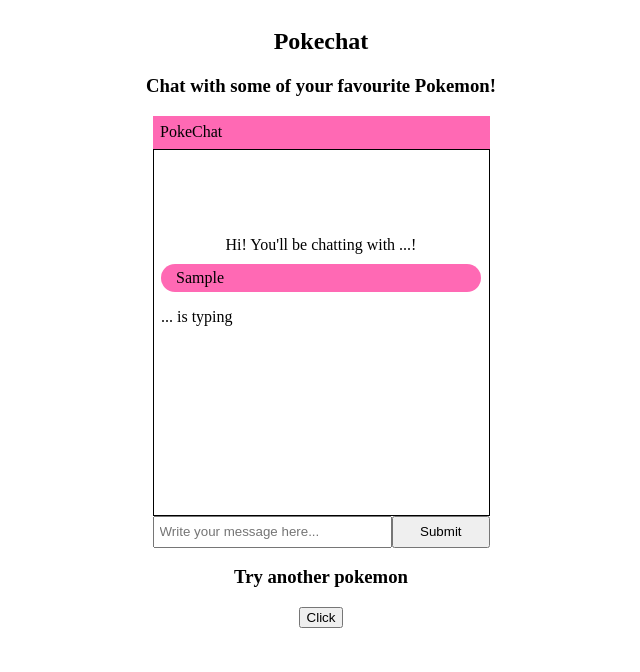
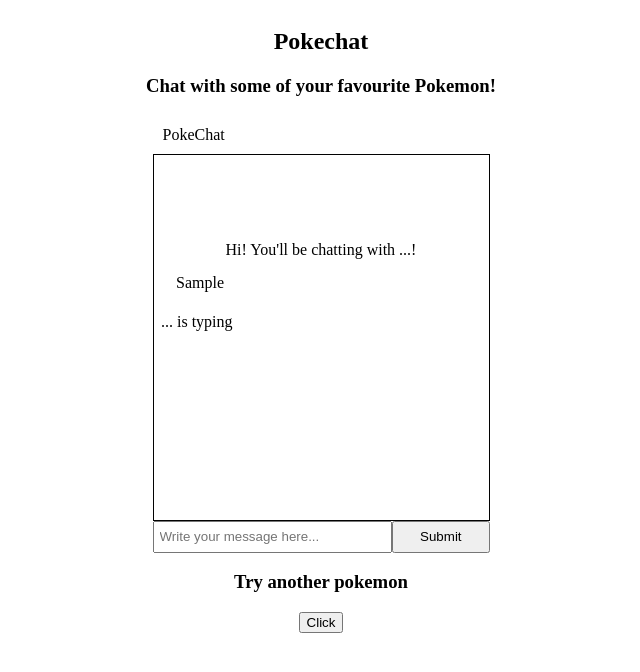
Before and after one commit to JonasThers/pokechat, a Nuxt app: page / in a window 1280 px wide. Both pictures are taken after typing "Sample" into the empty fields and a click on the button "Submit". Shown: the top 672 px of the page, without its empty margins (319-959 px from the left). Built offline with nearby package versions, Linux system fonts and the light colour scheme; no server answers.

Commit message:
Style chat window based on type of Pokemon

```diff
--- /dev/null
+++ b/assets/colors.css
@@ -0,0 +1,22 @@
+:root {
+  --black: #010101;
+  --white: #fff;
+  --normal: #A8A77A;
+  --fire: #EE8130;
+  --water: #6390F0;
+  --electric: #F7D02C;
+  --grass: #7AC74C;
+  --ice: #96D9D6;
+  --fighting: #C22E28;
+  --poison: #A33EA1;
+  --ground: #E2BF65;
+  --flying: #A98FF3;
+  --psychic: #F95587;
+  --bug: #A6B91A;
+  --rock: #B6A136;
+  --ghost: #735797;
+  --dragon: #6F35FC;
+  --dark: #705746;
+  --steel: #B7B7CE;
+  --fairy: #D685AD;
+}
--- a/components/Chat.vue
+++ b/components/Chat.vue
@@ -1,19 +1,20 @@
 <template>
   <section class="chat">
-    <div class="chat__banner">PokeChat</div>
+    <div class="chat__banner" :class="pokemonType">PokeChat</div>
     <div class="chat__window">
       <div class="chat__window-header">
         <img class="chat__window-avatar" :src="pokemonAvatar" />
         <div class="chat__window-name">Hi! You'll be chatting with {{ pokemonName }}!</div>
       </div>
       <li v-for="(messageInChat, index) in messagesInChat" :key=index class="chat__message"
-        :class="'chat__message--' + messageInChat.sender">
+        :class="['chat__message--' + messageInChat.sender, pokemonType]">
         {{ messageInChat.content }}
       </li>
       <p class="chat__status">{{ status }}</p>
     </div>
     <form class="chat__actions" @submit="submitMessage">
-      <input class="chat__actions-input" name="message" id="message" placeholder="Write your message here..." v-model="message" />
+      <input class="chat__actions-input" name="message" id="message" placeholder="Write your message here..."
+        v-model="message" />
       <button class="chat__actions-button" type="submit">Submit</button>
       <p v-if="failure">Please type in a valid message</p>
     </form>
@@ -84,6 +85,9 @@
     },
     pokemonAvatar() {
       return this.pokemon.sprites ? this.pokemon.sprites.versions['generation-i']['red-blue'].front_default : null
+    },
+    pokemonType() {
+      return this.pokemon.types ? this.pokemon.types[0].type.name : null
     }
   },
   watch: {
@@ -95,17 +99,102 @@
 </script>
 
 <style scoped>
+.normal {
+  background: var(--normal);
+  color: var(--white);
+}
+
+.fire {
+  background: var(--fire);
+  color: var(--white);
+}
+
+.water {
+  background: var(--water);
+  color: var(--white);
+}
+
+.electric {
+  background: var(--electric);
+  color: var(--white);
+}
+
+.grass {
+  background: var(--grass);
+  color: var(--white);
+}
+
+.ice {
+  background: var(--ice);
+}
+
+.fighting {
+  background: var(--fighting);
+  color: var(--white);
+}
+
+.poison {
+  background: var(--poison);
+  color: var(--white);
+}
+
+.ground {
+  background: var(--ground);
+}
+
+.flying {
+  background: var(--flying);
+}
+
+.psychic {
+  background: var(--psychic);
+  color: var(--white);
+}
+
+.bug {
+  background: var(--bug);
+  color: var(--white);
+}
+
+.rock {
+  background: var(--rock);
+  color: var(--white);
+}
+
+.ghost {
+  background: var(--ghost);
+  color: var(--white);
+}
+
+.dragon {
+  background: var(--dragon);
+  color: var(--white);
+}
+
+.dark {
+  background: var(--dark);
+}
+
+.steel {
+  background: var(--steel);
+}
+
+.fairy {
+  background: var(--fairy);
+  color: var(--white);
+}
+
+
 .chat__window {
   height: 350px;
   width: 320px;
-  border: 1px solid black;
+  border: 1px solid var(--black);
   overflow-y: auto;
   padding: 7.5px;
 }
 
 .chat__banner {
-  background: hotpink;
-  padding: 7.5px;
+  padding: 10px 10px;
 }
 
 .chat__window-header {
@@ -122,7 +211,6 @@
   list-style-type: none;
   border-radius: 25px;
   padding: 5px 15px;
-  background: hotpink;
   margin-bottom: 5px;
 }
 
--- a/nuxt.config.js
+++ b/nuxt.config.js
@@ -21,6 +21,7 @@
 
   // Global CSS: https://go.nuxtjs.dev/config-css
   css: [
+    'assets/colors.css',
   ],
 
   // Plugins to run before rendering page: https://go.nuxtjs.dev/config-plugins
```
